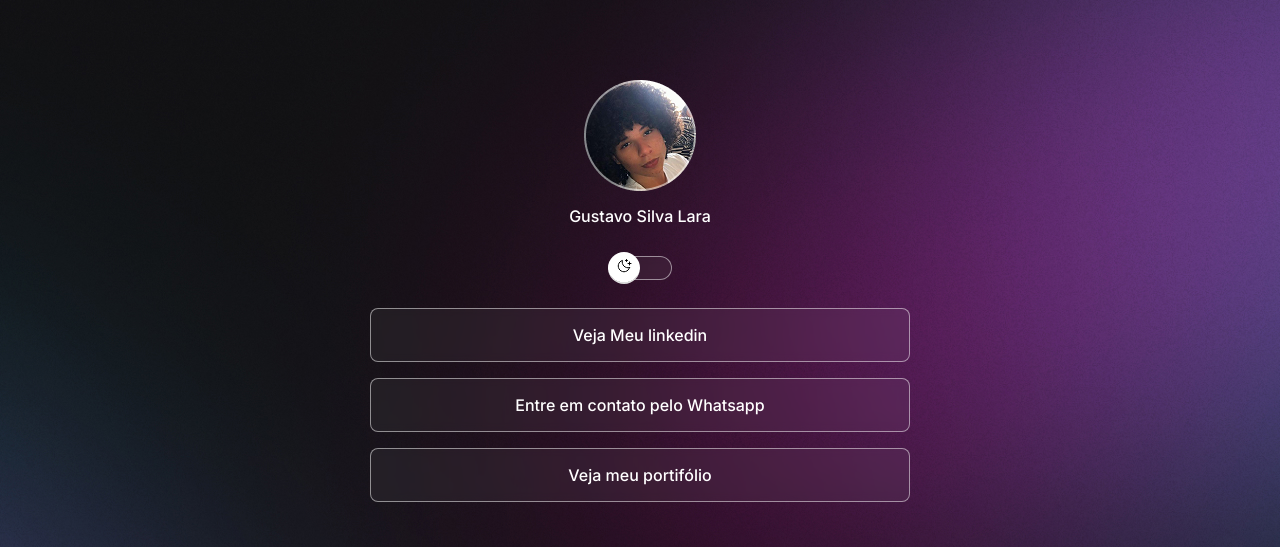
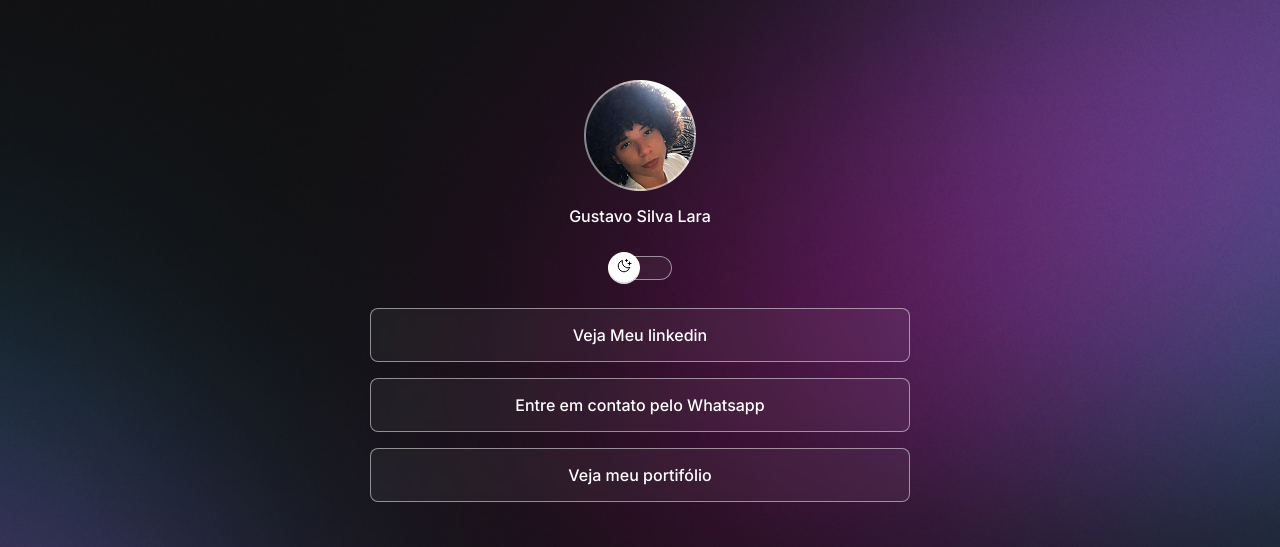
Before and after one commit to Gustavo-stac/FrontEnd, a plain HTML site: page index.html in a window 1280 px wide. Shown: the top 547 px of the page. Drawn offline with nearby package versions, Linux system fonts and the light colour scheme.

Commit message:
Ajuste de BackGround

```diff
--- a/style.css
+++ b/style.css
@@ -34,8 +34,9 @@ body{
     /*
     background: color image repeat position/size
     */
-    background: var(--bg-url) no-repeat top center;
     height: 100vh;
+    background: var(--bg-url) no-repeat top center/cover;
+
 }
 body *{
     font-family: "Inter", sans-serif;
@@ -47,6 +48,7 @@ body *{
     max-width: 588px;
     margin: 56px auto 0px;
     padding: 0 24px;
+
 }
 
 /* Profile */
```
